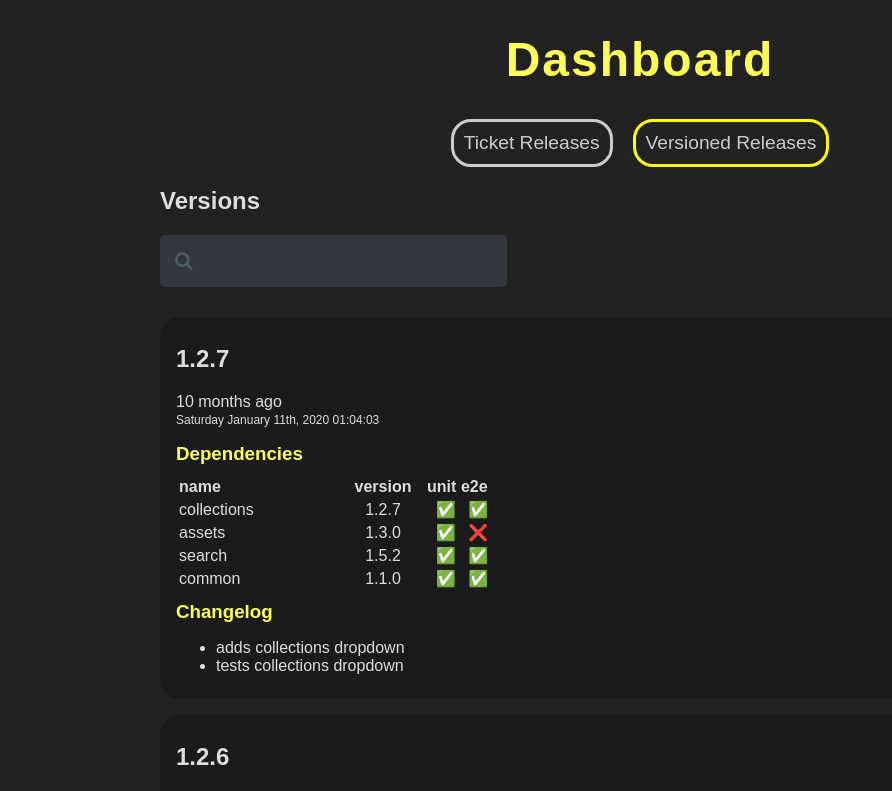
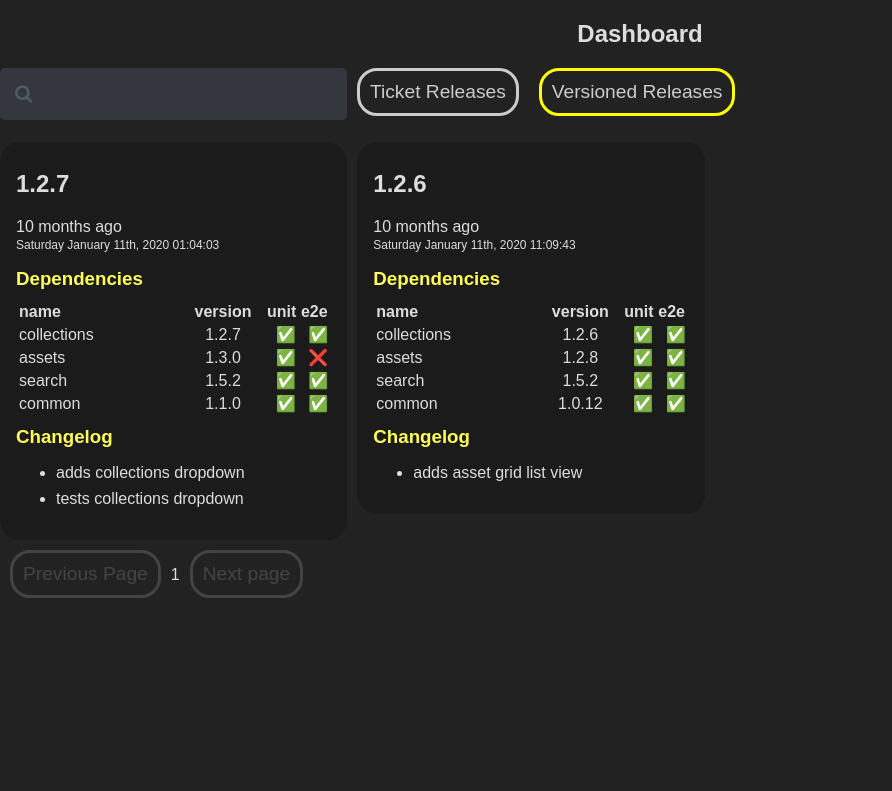
Before and after one commit to hogarthww-labs/release-dashboard, a React (Create React App) app: page / in a window 1280 px wide. Shown: the top 791 px of the page, without its empty margins (0-892 px from the left). Built offline with nearby package versions, Linux system fonts and the light colour scheme.

Commit message:
ticket releases can be combined to a versioned release

```diff
--- a/src/App.js
+++ b/src/App.js
@@ -6,22 +6,22 @@ import Navbar from './components/Navbar';
 import TicketReleases from './components/TicketReleases';
 import VersionedReleases from './components/VersionedReleases';
 
-const Page = ({page}) => {
-  return page === 'versions' ? <VersionedReleases /> : <TicketReleases />
+const Page = ({page, query}) => {
+  return page === 'versions' ? <VersionedReleases query={query} /> : <TicketReleases query={query} />
 }
 
 
 function App() {
   let [page, setPage] = useState('versions');
-  console.log({page})
+  const [ query, setQuery ] = useState("");
 
   return (
     <>
       <div className="App">
-      <h1>Dashboard</h1>
-        <Navbar setPage={setPage} page={page} />
+      <h2>Dashboard</h2>
+        <Navbar setPage={setPage} page={page} query={query} setQuery={setQuery} />
         <div className="content">
-          <Page page={page} />
+          <Page page={page} query={query} />
         </div>
       </div>
       <ReactQueryDevtools initialIsOpen={false} />
--- a/src/components/Common.js
+++ b/src/components/Common.js
@@ -3,8 +3,6 @@ import React from 'react';
 import { format } from 'fecha';
 
 import { format as formatAgo } from 'timeago.js';
-// import en from 'javascript-time-ago/locale/en'
-//  timeAgo.addDefaultLocale(en)
 
 export const host = `https://localhost/5000`
 
@@ -13,10 +11,22 @@ export const Date = ({date}) => <div className="date">{format(date, 'dddd MMMM D
 
 export const DateAndTime = ({date}) => {
   const dt = new window.Date(date)
-  console.log(dt)
-  // return <div>{"" + dt}</div>
   return <><TimeAgo date={dt} /><Date date={dt} /></>
 }
+
+export const Pagination = ({setPage, page, latestData}) => <div className="pagination">
+  <button
+    onClick={() => setPage(old => Math.max(old - 1, 1))}
+    disabled={page === 1}>
+    Previous Page
+  </button>
+  <span>{ page }</span>
+  <button
+    onClick={() => setPage(old => (!latestData || !latestData.next ? old : old + 1))}
+    disabled={!latestData || !latestData.next}>
+    Next page
+  </button>
+</div>
 
 export const Ticket = ({ ticket }) => <li>{ticket.id}</li>
 export const Tickets = ({ tickets }) => <ul>{(tickets || []).map(ticket => <Ticket key={ticket.id} ticket={ticket} />)}</ul>
@@ -30,9 +40,10 @@ const DepUnit = ({unit}) => <span className="unit tests"><Status status={unit}/>
 const DepE2E = ({e2e}) => <span className="e2e tests"><Status status={e2e}/></span>
 
 export const Dependency = ({ dependency }) => {
-  const { id, tag, e2e, unit } = dependency
+  const { release, id, tag, e2e, unit } = dependency
+  const name = release ? `${id} (${release.id})` : id
   return  <>
-      <td className="dependencyId"><DependencyId id={id} /></td>
+      <td className="dependencyId"><DependencyId id={name} /></td>
       <td className="center dependencyTag"><DependencyTag tag={tag} /></td>
       <td className="center"><DepUnit unit={unit} /></td>
       <td className="center"><DepE2E e2e={e2e} /></td>
--- a/src/components/Navbar.js
+++ b/src/components/Navbar.js
@@ -1,13 +1,20 @@
-import React from 'react';
+import React, { useState } from 'react';
 
-const Navbar = ({ setPage, page }) => {
+import { SearchBox } from './Common';
+
+const Navbar = ({ setPage, page, query, setQuery }) => {
   const trClass = page === 'tickets' ? 'active' : ''
   const vrClass = page === 'versions' ? 'active' : ''
   return (
-    <nav>
-      <button className={trClass} onClick={() => setPage('tickets')}>Ticket Releases</button>
-      <button className={vrClass} onClick={() => setPage('versions')}>Versioned Releases</button>
-    </nav>
+    <div class="navBar">
+      <SearchBox query={query} setQuery={setQuery} />
+      <nav>
+        <div className="navButtons">
+          <button className={trClass} onClick={() => setPage('tickets')}>Ticket Releases</button>
+          <button className={vrClass} onClick={() => setPage('versions')}>Versioned Releases</button>
+        </div>
+      </nav>
+    </div>
   );
 }
 
--- a/src/components/TicketRelease.js
+++ b/src/components/TicketRelease.js
@@ -8,7 +8,6 @@ export const TicketRelease = ({ release, addRelease, removeRelease }) => {
   const [selected, setSelected] = useState("")
   const { id, date, tickets, dependencies, changelog } = release
   useEffect(() => {
-    console.log({selected})
     selected ? addRelease(id, release) : removeRelease(id)
   }, [id, release, selected, addRelease, removeRelease])
 
--- a/src/components/TicketReleases.js
+++ b/src/components/TicketReleases.js
@@ -2,7 +2,7 @@ import React, { useState, useEffect } from 'react';
 
 import { usePaginatedQuery, useQueryCache } from 'react-query';
 
-import { SearchBox } from './Common';
+import { Changelog, Dependencies, Pagination, SearchBox } from './Common';
 import { TicketRelease } from './TicketRelease';
 import create from 'zustand'
 
@@ -20,51 +20,72 @@ const fetchTicketReleases = async (key, page, query) => {
 }
 
 const DependenciesForReleases = ({selectedReleases}) => {
-  const allDependenciesMap = Object.keys(selectedReleases).reduce((acc, key) => {
+  const requiredDependenciesMap = Object.keys(selectedReleases).reduce((acc, key) => {
     const release = selectedReleases[key]
     const dependencyMap = release.dependencies.reduce((acc, dep) => {
+      dep.release = release
       acc[dep.id] = dep
       return acc
     }, {})
     const ids = release.dependencies.map(dep => dep.id)
     ids.map(id => {
-      const tag = dependencyMap[id].tag
-      acc[id] = !acc[id] || tag > acc[id] ? tag : acc[id]
+      const dependency = dependencyMap[id]
+      const { tag } = dependency
+      const existingTag = acc[id] ? acc[id].tag : 0
+      acc[id] = !acc[id] || tag > existingTag ? dependency : acc[id]
     })
     return acc
   }, {})
-  const allDependencyNames = Object.keys(allDependenciesMap)
-  return <ul>{allDependencyNames.map((key) => {
-    return <li>{key} {allDependenciesMap[key]}</li>
-  })}</ul>
+  const requiredDependencies = Object.values(requiredDependenciesMap)
+  return <Dependencies dependencies={requiredDependencies} />
 }
 
-const SelectedReleaseNames = ({selectedReleases}) => Object.keys(selectedReleases).join(', ')
+const ChangelogsForReleases = ({selectedReleases}) => {
+  const combinedChangelogs = Object.keys(selectedReleases).reduce((acc, key) => {
+    const release = selectedReleases[key]
+    const log = release.changelog.reduce((acc, entry) => {
+      entry = `${entry} (${release.id})`
+      acc.push(entry)
+      return acc
+    }, [])
+    return acc.concat(log)
+  }, [])
+  console.log({combinedChangelogs})
+  return <Changelog changelog={combinedChangelogs} />
+}
+
+const SelectedReleaseNames = ({selectedReleases}) => {
+  return Object.keys(selectedReleases).join(', ')
+}
+
+const DeployCombinedReleaseAsVersion = ({selectedReleases}) => {
+  const [version, setVersion] = useState("")
+  return <div className="deployVersion">
+    <input name="version" value={version} onChange={(e) => setVersion(e.target.value) } placeholder="version" />
+    <button id="deploy" name="deploy">Deploy</button>
+  </div>
+}
+
+const hasReleases = (releases) => Object.keys(releases).length > 0
+
+const NoCombinedReleases = () => <p>No releases selected</p>
 
 const CombinedReleases = ({selectedReleases}) => <>
-  <h3>Combined Releases</h3>
+  <h2>Combined Releases</h2>
   <SelectedReleaseNames selectedReleases={selectedReleases} />
-  <h5>Dependency requirements</h5>
-  <DependenciesForReleases selectedReleases={selectedReleases} />
+  <div className="releases">
+    <div className="card changelog">
+      <ChangelogsForReleases selectedReleases={selectedReleases} />
+    </div>
+    <div className="card">
+      <DependenciesForReleases selectedReleases={selectedReleases} />
+    </div>
+  </div>
+  <DeployCombinedReleaseAsVersion selectedReleases={selectedReleases}/>
 </>
 
-const CombineReleases = ({selectedReleases}) => {
-  const keys = Object.keys(selectedReleases)
-  return keys.length > 0 ? <CombinedReleases selectedReleases={selectedReleases} /> : 'no releases selected'
-}
-
-const Pagination = ({setPage, page, latestData}) => <div className="pagination">
-  <button
-    onClick={() => setPage(old => Math.max(old - 1, 1))}
-    disabled={page === 1}>
-    Previous Page
-  </button>
-  <span>{ page }</span>
-  <button
-    onClick={() => setPage(old => (!latestData || !latestData.next ? old : old + 1))}
-    disabled={!latestData || !latestData.next}>
-    Next page
-  </button>
+const CombinedReleasesCard = ({selectedReleases}) => <div className="card">
+  {hasReleases(selectedReleases) ? <CombinedReleases selectedReleases={selectedReleases} /> : <NoCombinedReleases /> }
 </div>
 
 const ReleasesList = ({list, addRelease, removeRelease}) => <div>
@@ -78,7 +99,6 @@ const useStore = create(set => ({
       ...state.releases,
       [id]: release
     }
-    console.log('add', id, { newReleases })
     return {
       releases: newReleases
     }
@@ -86,7 +106,6 @@ const useStore = create(set => ({
   removeRelease: (id) => set(state => {
     const newReleases = {...state.releases }
     delete newReleases[id]
-    console.log('remove', id, { newReleases })
     return {
       releases: newReleases,
     }
@@ -94,9 +113,8 @@ const useStore = create(set => ({
 }))
 
 
-const TicketReleases = () => {
+const TicketReleases = ({query}) => {
   const [ page, setPage ] = useState(1);
-  const [ query, setQuery ] = useState("");
   const addRelease = useStore(state => state.addRelease)
   const removeRelease = useStore(state => state.removeRelease)
   const selectedReleases = useStore(state => state.releases)
@@ -108,8 +126,6 @@ const TicketReleases = () => {
   } = usePaginatedQuery(['TicketReleases', page, query], fetchTicketReleases);
   const queryCache = useQueryCache()
 
-  console.log({selectedReleases})
-
   useEffect(() => {
     queryCache.invalidateQueries('VersionedReleases')
     return () => {
@@ -120,7 +136,6 @@ const TicketReleases = () => {
 
   return (
     <div>
-      <h2>Tickets</h2>
       {status === 'loading' && (
         <div>Loading data</div>
       )}
@@ -131,9 +146,10 @@ const TicketReleases = () => {
 
       {status === 'success' && (
         <>
-          <SearchBox query={query} setQuery={setQuery} />
-          <CombineReleases selectedReleases={selectedReleases} />
-          <ReleasesList list={resolvedData} addRelease={addRelease} removeRelease={removeRelease} />
+          <CombinedReleasesCard selectedReleases={selectedReleases} />
+          <div className="releases">
+            <ReleasesList list={resolvedData} addRelease={addRelease} removeRelease={removeRelease} />
+          </div>
           <Pagination setPage={setPage} page={page} latestData={latestData} />
         </>
       )}
--- a/src/components/VersionedReleases.js
+++ b/src/components/VersionedReleases.js
@@ -2,7 +2,7 @@ import React, { useEffect, useState } from 'react';
 
 import { usePaginatedQuery, useQueryCache } from 'react-query';
 
-import { SearchBox } from './Common';
+import { Pagination, SearchBox } from './Common';
 import { VersionRelease } from './VersionRelease';
 
 const fetchVersionedReleases = async (key, page, query) => {
@@ -14,22 +14,23 @@ const fetchVersionedReleases = async (key, page, query) => {
      }
   })
   const data = await res.json()
-  console.log({query, data})
   const filteredData = query ? data.filter(item => item.id.includes(query)) : data
   return filteredData;
 }
 
-const VersionedReleases = () => {
+const ReleasesList = ({list }) => <div>
+  { list.map(release => <VersionRelease key={release.id} release={release} /> ) }
+</div>
+
+
+const VersionedReleases = ({query}) => {
   const [ page, setPage ] = useState(1);
-  const [ query, setQuery ] = useState("");
   const {
     resolvedData,
     latestData,
     status
   } = usePaginatedQuery(['VersionedReleases', page, query], fetchVersionedReleases);
   const queryCache = useQueryCache()
-
-  console.log({resolvedData})
 
   useEffect(() => {
     queryCache.invalidateQueries('VersionedReleases')
@@ -40,7 +41,6 @@ const VersionedReleases = () => {
 
   return (
     <div>
-      <h2>Versions</h2>
       {status === 'loading' && (
         <div>Loading data</div>
       )}
@@ -51,23 +51,10 @@ const VersionedReleases = () => {
 
       {status === 'success' && (
         <>
-          <SearchBox query={query} setQuery={setQuery} />
-          <div>
-            { resolvedData.map(release => <VersionRelease key={release.id} release={release} /> ) }
+          <div className="releases">
+            <ReleasesList list={resolvedData} />
           </div>
-          <div className="pagination">
-            <button
-              onClick={() => setPage(old => Math.max(old - 1, 1))}
-              disabled={page === 1}>
-              Previous Page
-            </button>
-            <span>{ page }</span>
-            <button
-              onClick={() => setPage(old => (!latestData || !latestData.next ? old : old + 1))}
-              disabled={!latestData || !latestData.next}>
-              Next page
-            </button>
-          </div>
+          <Pagination setPage={setPage} page={page} latestData={latestData} />
         </>
       )}
     </div>
--- a/src/index.css
+++ b/src/index.css
@@ -6,7 +6,7 @@ body {
   text-align: center;
 }
 .App{
-  width: 960px;
+  width: 1280px;
   margin: 0 auto;
 }
 h1{
@@ -35,9 +35,47 @@ button:hover{
 .card{
   padding: 8px 16px;
   background: #1b1b1b;
-  margin: 16px 0;
+  margin-right: 10px;
+  margin-top: 10px;
+  margin-bottom: 10px;
   border-radius: 20px;
 }
+
+.deployVersion input {
+  font-size: 20px;
+}
+
+.deployVersion {
+  padding-top: 1em;
+  clear: both;
+}
+
+button#deploy {
+  background-color: gray;
+  color: black
+}
+
+button#deploy:hover {
+  color: white;
+}
+
+.card.changelog {
+  padding-left: 0px;
+}
+
+.releases {
+  clear: both;
+}
+
+
+.releases .card {
+  float: left
+}
+
+.pagination {
+  clear: both;
+}
+
 .card p{
   margin: 6px 0;
   color: #999;
@@ -55,6 +93,10 @@ ul.none {
   padding: 0;
   font-size: 1.2em;
   font-weight: 200;
+}
+
+.changelog ul li {
+  padding-bottom: .5em;
 }
 
 .tests {
@@ -93,11 +135,19 @@ button.active {
   width: 5em;
 }
 
+.navButtons {
+  text-align: left
+}
+
+.navBar {
+  padding-bottom: 1em;
+}
+
 .box{
   /* margin: 100px auto; */
   width: 300px;
-  height: 50px;
-  padding-bottom: 1em;
+  /* height: 50px; */
+  /* padding-bottom: 1em; */
   /* padding-top: 2em; */
 }
 
@@ -112,6 +162,7 @@ button.active {
 .container .icon {
   position: absolute;
   top: 50%;
+  left: 0%;
   margin-left: 15px;
   margin-top: 15px;
   z-index: 1;
```
